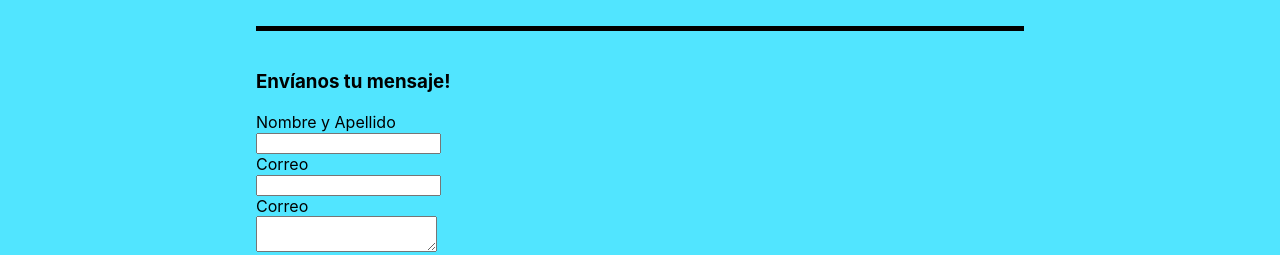
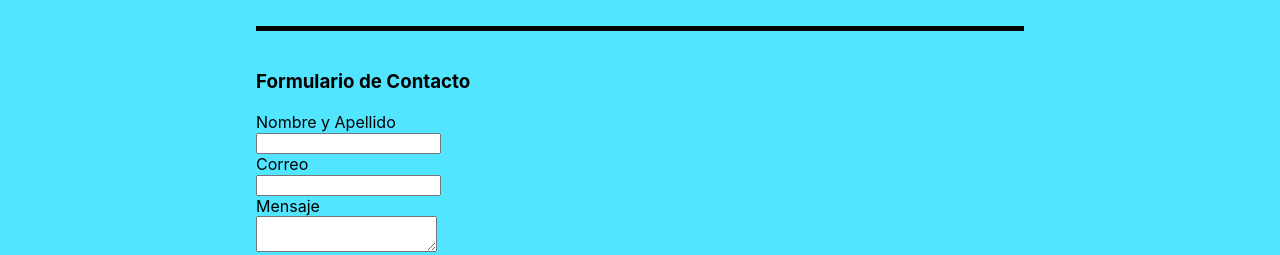
Before and after one commit to DiegoLetelier/zorroConBotas, a React (Create React App) app: page /reserva in a window 1280 px wide. Shown: the part 161-416 px from the top of the page. Built offline with nearby package versions, Linux system fonts and the light colour scheme.

Commit message:
last styles

```diff
--- a/src/components/forms/Form.jsx
+++ b/src/components/forms/Form.jsx
@@ -48,7 +48,7 @@ const Form = () => {
             />
             <div >
                 <br></br>
-                <h3>Envíanos tu mensaje!</h3>
+                <h3>Formulario de Contacto</h3>
                 <form >
                     <label htmlFor='name'>Nombre y Apellido</label>
                     <div className="customInput">
@@ -68,7 +68,7 @@ const Form = () => {
                             handle={(e) => handleInput(e)}
                         />
                     </div>
-                    <label htmlFor="comment">Correo</label>
+                    <label htmlFor="comment">Mensaje</label>
                     <div className="customInput">
                         <textarea
 
--- a/src/components/login/Login.jsx
+++ b/src/components/login/Login.jsx
@@ -2,7 +2,7 @@
 import { auth } from "../../settings/firebase";
 import { createUserWithEmailAndPassword, signInWithEmailAndPassword } from "firebase/auth";
 import {useState} from 'react'
-
+import '../wall/wall.css'
 
 
 const Login = () => {
@@ -18,6 +18,7 @@ const Login = () => {
       }
   }
   return(
+    <div className="customBackground">
     <div className="row container p-4">
         <h3>Aquí puedes registrarte. ¡más adelante podrás dejarnos un comentario en nuestro muro y tendrás otros beneficios!</h3>
           {/* formulario */}
@@ -45,6 +46,7 @@ const Login = () => {
                   </div>
               </div>
           </div>
+      </div>
       </div>
   )
 }
--- a/src/components/menu/Menu.jsx
+++ b/src/components/menu/Menu.jsx
@@ -2,6 +2,7 @@ import './menu.css'
 
 const Menu = () => {
     return (
+      <div className="customBackground">
       <div className="center">
           <h2> MENU</h2>
           <div>
@@ -12,6 +13,7 @@ const Menu = () => {
 
           </div>
       </div>
+      </div>
     )
 
   }
--- a/src/components/wall/Bridge.jsx
+++ b/src/components/wall/Bridge.jsx
@@ -3,6 +3,7 @@ import Wall from './Wall'
 import {useState} from 'react'
 import { onAuthStateChanged } from 'firebase/auth'
 import { auth } from '../../settings/firebase'
+import './wall.css'
 
 const Bridge = () =>{
 
@@ -20,7 +21,7 @@ const Bridge = () =>{
 
     return(
 
-        <div>
+        <div className="customBackground">
             {user ? <Wall userEmail={user.email}/> : <Login />}
         </div>
     )
--- a/src/components/wall/Wall.jsx
+++ b/src/components/wall/Wall.jsx
@@ -2,7 +2,7 @@
 
 import { signOut } from 'firebase/auth'
 import { auth } from '../../settings/firebase'
-
+import './wall.css'
 
 
 const Wall = ({userEmail}) => {
@@ -13,7 +13,7 @@ const Wall = ({userEmail}) => {
  return(
     <div>
         <h3>Muro</h3>
-        <p>HOLA!, {userEmail}</p>
+        <p>¡HOLA!, {userEmail}</p>
         <h5>Próximamente aquí podrás dejar tus comentarios sobre nosotros y tu experiencias en el restaurante </h5>
         <button className="btn btn-primary" onClick={()=>signOut(auth)}>Cerrar sesión</button>
 
```
Also changed, not shown: 8 other files (tests, documents, lock files or other folders).
